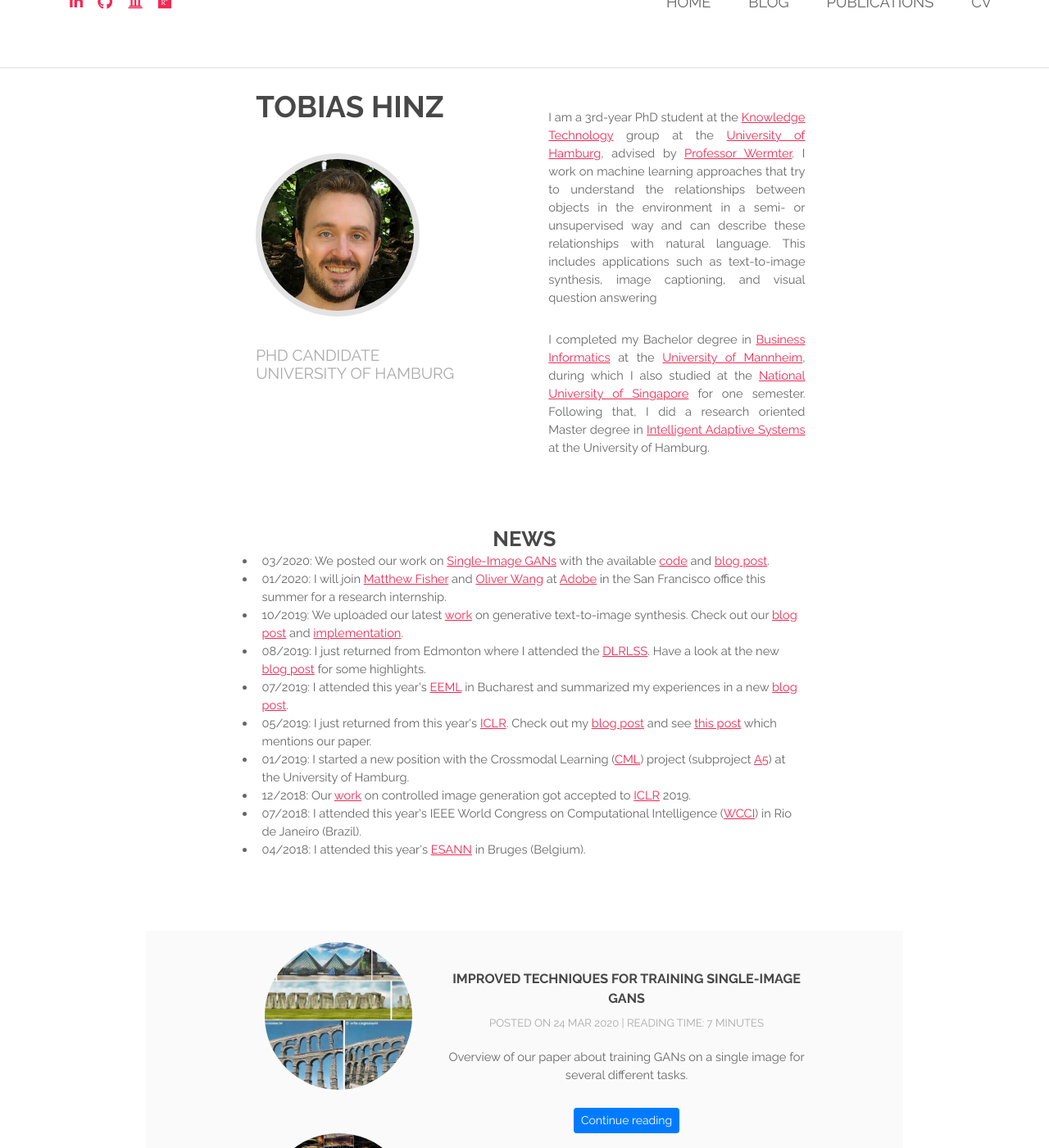
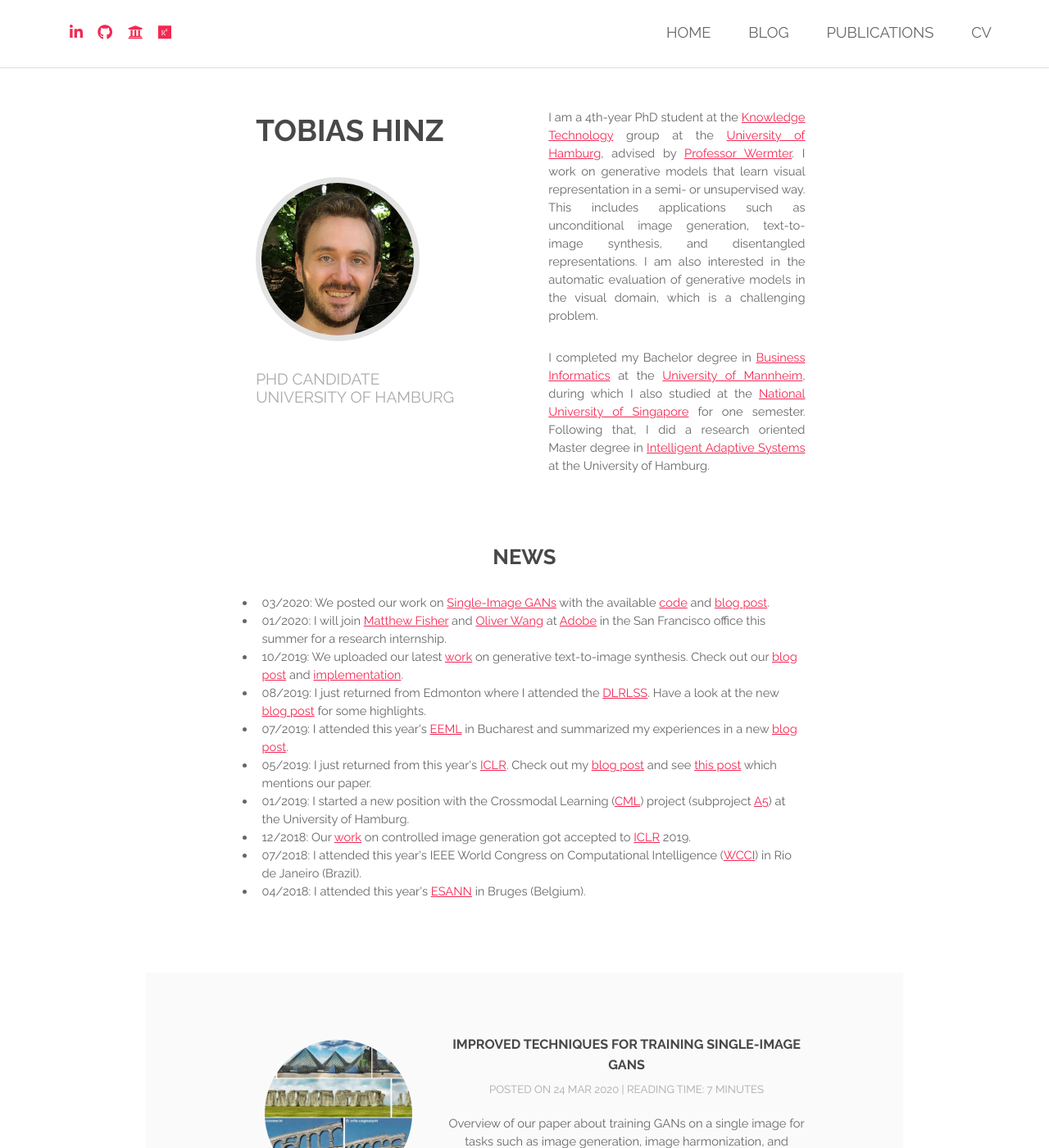
Before and after one commit to tohinz/tohinz.github.io, a Jekyll site: the page built from index.html, in a window 1280 px wide and 1400 px high. Shown: the whole window at 82% size. Built offline with Jekyll 4.4.1, drawn with Linux system fonts in a browser that asks for light colours; cached includes are drawn as plain includes; nearby versions of some CDN libraries; some of the changed text lies outside the part shown.

Commit message:
small updates

```diff
--- a/_includes/footer.html
+++ b/_includes/footer.html
@@ -1,14 +1,17 @@
+<link rel="stylesheet" href="../css/main.css">
 <footer id="footer">
 	<div class="container">
 		<hr>
 		<p><span style="font-weight: bold">TOB [DOT] HINZ [AT] GMAIL [DOT] COM</span></p>
 		<p>Knowledge Technology, Universität Hamburg, Vogt-Koelln-Str. 30, 22527 Hamburg, Germany</p>
 
-		<ul class="icons">
-			<li><a href="https://www.linkedin.com/in/tobias-hinz-397881123" class="icon fa-linkedin" target="_blank"></a></li>
-			<li><a href="https://github.com/tohinz" class="icon fa-github" target="_blank"></a></li>
-			<li><a href="https://www.inf.uni-hamburg.de/en/inst/ab/wtm/people/hinz.html" class="icon fa-university" target="_blank"></a></li>
-		</ul>
+		<div class="list">
+			<ul class="icons">
+				<li><a href="https://www.linkedin.com/in/tobias-hinz-397881123" class="icon fa-linkedin" target="_blank"></a></li>
+				<li><a href="https://github.com/tohinz" class="icon fa-github" target="_blank"></a></li>
+				<li><a href="https://www.inf.uni-hamburg.de/en/inst/ab/wtm/people/hinz.html" class="icon fa-university" target="_blank"></a></li>
+			</ul>
+		</div>
 
 		<ul class="copyright">
 			<li>&copy; 2019 Tobias Hinz</li>
--- a/_posts/2020-03-24-improved-techniques-for-training-single-image-gans.md
+++ b/_posts/2020-03-24-improved-techniques-for-training-single-image-gans.md
@@ -3,7 +3,7 @@
 title: Improved Techniques for Training Single-Image GANs
 author: Tobias Hinz
 date: 2020-03-24
-description: Overview of our paper about training GANs on a single image for several different tasks.
+description: Overview of our paper about training GANs on a single image for tasks such as image generation, image harmonization, and image animation.
 thumbnail: /images/publication/thumbnails/consingan.jpg
 mathjax: true
 comments: true
--- a/css/main.css
+++ b/css/main.css
@@ -63,6 +63,7 @@
 	body {
 		-webkit-text-size-adjust: none;
 	}
+
 
 /* Box Model */
 
@@ -2414,7 +2415,7 @@
 
 	ul {
 		list-style: disc;
-		margin: -2em 0 2em 0;
+		margin: 0em 0 2em 0;
 		padding-left: 1em;
 	}
 
--- a/index.html
+++ b/index.html
@@ -17,9 +17,10 @@
 				</header>
 			</ul>
 			<div class="6u$ 12u$(medium)" align="justify">
-				<p>I am a 3rd-year PhD student at the <a href="https://www.inf.uni-hamburg.de/en/inst/ab/wtm/" target="_blank">Knowledge Technology</a> group at the <a href="https://www.uni-hamburg.de/" target="_blank">University of Hamburg</a>, advised by <a href="https://www.inf.uni-hamburg.de/en/inst/ab/wtm/people/wermter.html" target="_blank">Professor Wermter</a>.
-				I work on machine learning approaches that try to understand the relationships between objects in the environment in a semi- or unsupervised way and can describe these relationships with natural language.
-				This includes applications such as text-to-image synthesis, image captioning, and visual question answering</p>
+				<p>I am a 4th-year PhD student at the <a href="https://www.inf.uni-hamburg.de/en/inst/ab/wtm/" target="_blank">Knowledge Technology</a> group at the <a href="https://www.uni-hamburg.de/" target="_blank">University of Hamburg</a>, advised by <a href="https://www.inf.uni-hamburg.de/en/inst/ab/wtm/people/wermter.html" target="_blank">Professor Wermter</a>.
+				I work on generative models that learn visual representation in a semi- or unsupervised way.
+				This includes applications such as unconditional image generation, text-to-image synthesis, and disentangled representations.
+				I am also interested in the automatic evaluation of generative models in the visual domain, which is a challenging problem.</p>
 				<p>I completed my Bachelor degree in <a href="https://www.wim.uni-mannheim.de/en/business-informatics/" target="_blank">Business Informatics</a> at the <a href="https://www.uni-mannheim.de/" target="_blank">University of Mannheim</a>, during which I also studied at the <a href="http://nus.edu.sg/" target="_blank">National University of Singapore</a> for one semester.
 				Following that, I did a research oriented Master degree in <a href="https://www.inf.uni-hamburg.de/studies/master/ias.html" target="_blank">Intelligent Adaptive Systems</a> at the University of Hamburg.</p>
 			</div>
@@ -47,7 +48,7 @@
 		{% for page in site.posts %}
 		  <ul class="row 150%">
 			<ul class="3u 4u(large) 12u$(medium)">
-				<div class="image rounded"><a href="{{ page.url }}"><img src="{{ page.thumbnail }}" width="180" alt="" style="border:none;"/></a></div>
+				<div class="image rounded" style="margin-top:1cm;"><a href="{{ page.url }}"><img src="{{ page.thumbnail }}" width="180" alt="" style="border:none;"/></a></div>
 			</ul>
 
 			<ul class="9u$ 8u$(large) 12u$(medium)">
@@ -78,7 +79,7 @@
 
 		<ul class="row 150%">
 			<ul class="3u 4u(large) 12u$(medium)">
-				<div class="image rounded"><img src="/images/publication/thumbnails/consingan.jpg" width="180" alt="" style="border:none;"/></div>
+				<div class="image rounded" style="margin-top:1cm;"><img src="/images/publication/thumbnails/consingan.jpg" width="180" alt="" style="border:none;"/></div>
 			</ul>
 
 			<ul class="9u$ 8u$(large) 12u$(medium)">
@@ -99,7 +100,7 @@
 
 		<ul class="row 150%">
 			<ul class="3u 4u(large) 12u$(medium)">
-				<div class="image rounded"><img src="/images/publication/thumbnails/soa-for-tti.jpg" width="180" alt="" style="border:none;"/></div>
+				<div class="image rounded" style="margin-top:1cm;"><img src="/images/publication/thumbnails/soa-for-tti.jpg" width="180" alt="" style="border:none;"/></div>
 			</ul>
 
 			<ul class="9u$ 8u$(large) 12u$(medium)">
@@ -120,7 +121,7 @@
 
 		<ul class="row 150%">
 			<ul class="3u 4u(large) 12u$(medium)">
-				<div class="image rounded"><img src="/images/publication/thumbnails/mogan.jpg" width="180" alt="" style="border:none;"/></div>
+				<div class="image rounded" style="margin-top:1cm;"><img src="/images/publication/thumbnails/mogan.jpg" width="180" alt="" style="border:none;"/></div>
 			</ul>
 
 			<ul class="9u$ 8u$(large) 12u$(medium)">
@@ -141,7 +142,7 @@
 
 		<ul class="row 150%">
 			<ul class="3u 4u(large) 12u$(medium)">
-				<div class="image rounded"><img src="/images/publication/thumbnails/svhn_gen.jpg" width="180" alt="" style="border:none;"/></div>
+				<div class="image rounded" style="margin-top:1cm;"><img src="/images/publication/thumbnails/svhn_gen.jpg" width="180" alt="" style="border:none;"/></div>
 			</ul>
 
 			<ul class="9u$ 8u$(large) 12u$(medium)">
@@ -161,7 +162,7 @@
 
 		<ul class="row 150%">
 			<ul class="3u 4u(large) 12u$(medium)">
-				<div class="image rounded"><img src="/images/publication/thumbnails/hyperparam_optim.jpg" width="180" alt="" style="border:none;"/></div>
+				<div class="image rounded" style="margin-top:1cm;"><img src="/images/publication/thumbnails/hyperparam_optim.jpg" width="180" alt="" style="border:none;"/></div>
 			</ul>
 
 			<ul class="9u$ 8u$(large) 12u$(medium)">
```
Also changed, not shown: publications/index.html (+7 -7 lines).
